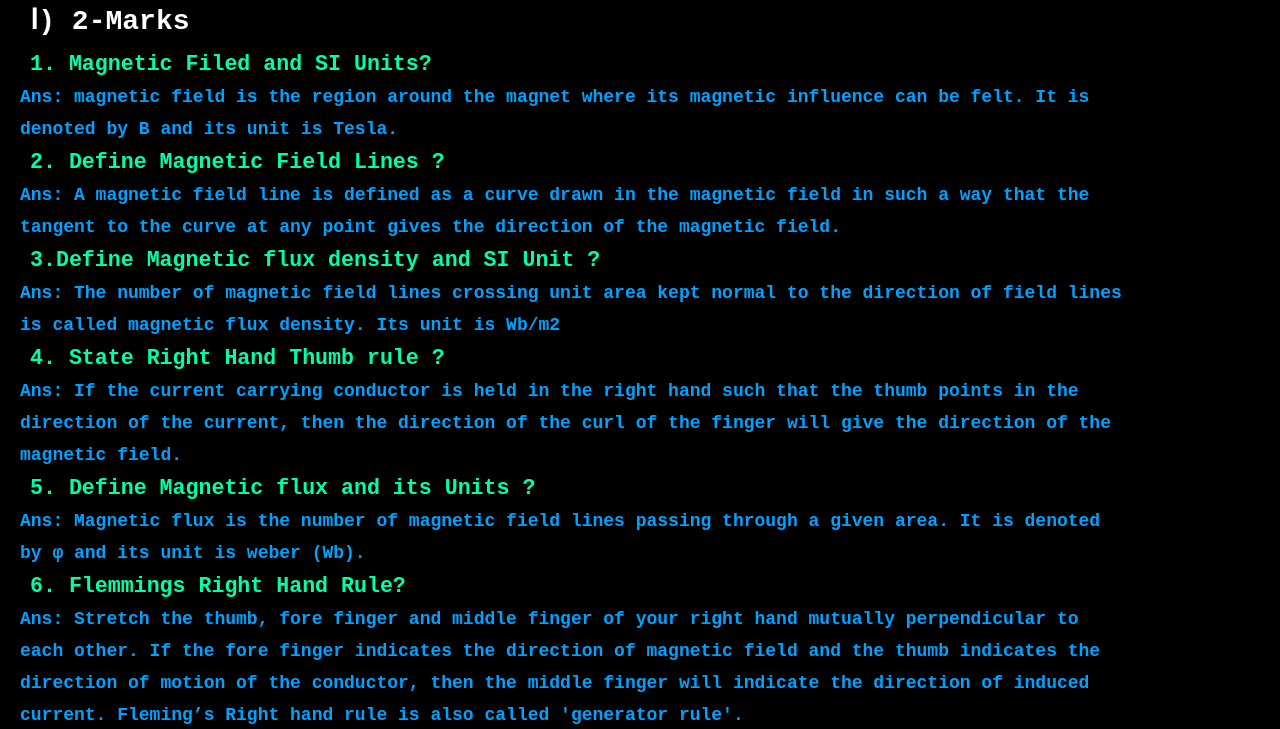
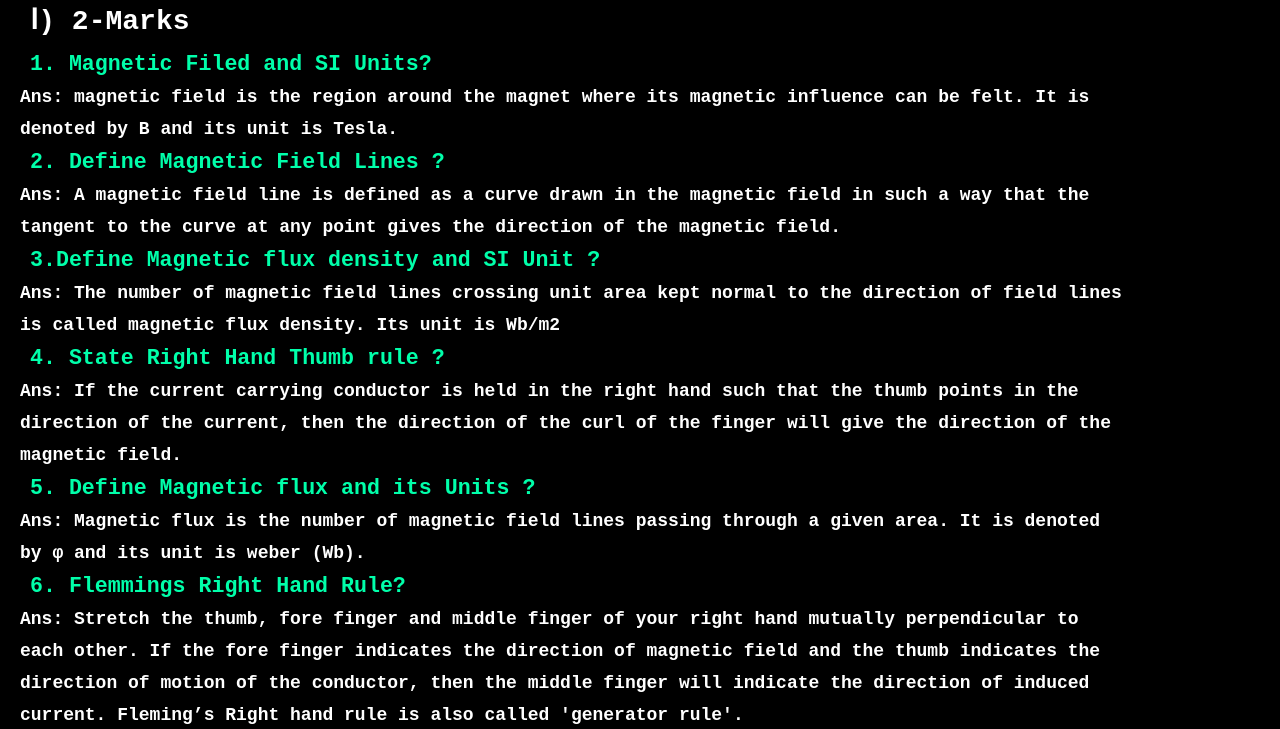
Before and after one commit to educationeating/9th-sci-imp, a plain HTML site: page index.html in a window 1280 px wide. Shown: the part 66-795 px from the top of the page. Drawn offline with Linux system fonts and the light colour scheme.

Commit message:
Update style.css

```diff
--- a/style.css
+++ b/style.css
@@ -9,7 +9,7 @@
 }
 body{
     background-color: black;
-    color: rgb(0, 162, 255);
+    color: white;
     font-size: large;
     font-weight: bolder;
     line-height: 2rem;
```
